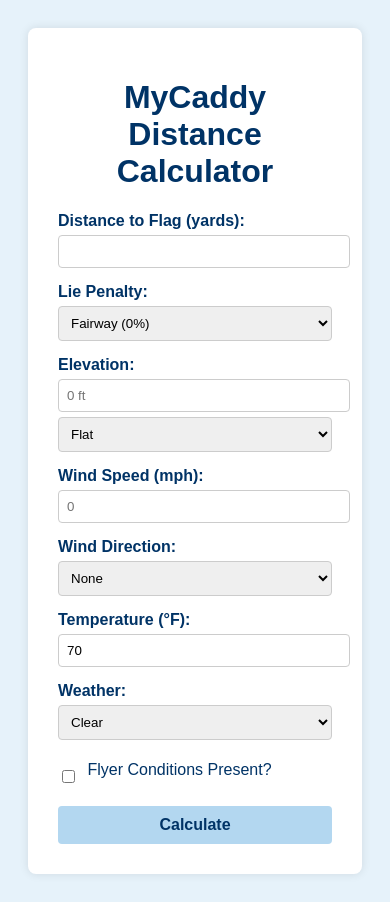
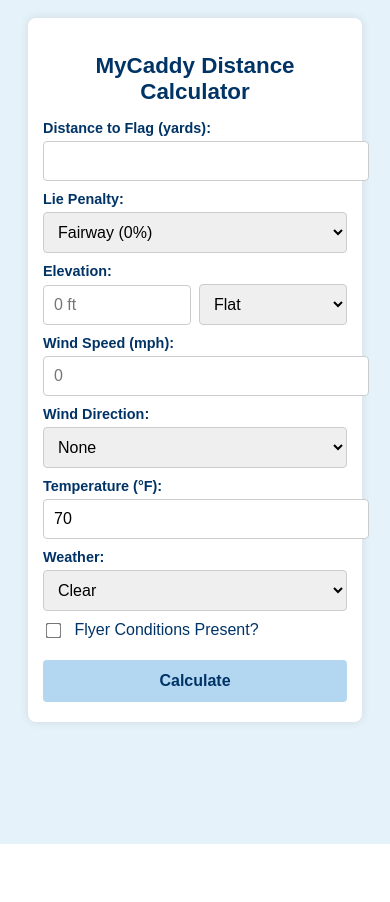
Before and after one commit to CanyenPalmer/MyCaddy, a Flask app: page / in a window 390 px wide. After the commit the page ends 844 px from the top, so only its background shows below. Run offline with Flask 3, Linux system fonts and the light colour scheme.

Commit message:
Update style.css

```diff
--- a/static/style.css
+++ b/static/style.css
@@ -34,13 +34,26 @@ select {
   border-radius: 4px;
 }
 
+.inline-row {
+  display: flex;
+  gap: 10px;
+  align-items: center;
+}
+
+.inline-row input[type="number"] {
+  flex: 1;
+}
+
+.inline-row select {
+  flex: 1;
+}
+
 input[type="checkbox"] {
   margin-right: 8px;
   vertical-align: middle;
 }
 
-label[for="flyer"],
-form label input[type="checkbox"] {
+.checkbox-label {
   display: inline-block;
   margin-top: 15px;
   font-weight: normal;
@@ -72,44 +85,51 @@ button:hover {
   color: #003366;
 }
 
-/* Responsive Design for Mobile */
 @media (max-width: 600px) {
-  body.mobile .container {
+  body {
+    padding: 10px;
+  }
+
+  .container {
     padding: 20px 15px;
     margin: 0 10px;
   }
 
-  body.mobile h1 {
+  h1 {
     font-size: 1.4em;
   }
 
-  body.mobile form label {
+  form label {
     font-size: 0.9em;
     margin-top: 10px;
   }
 
-  body.mobile input[type="number"],
-  body.mobile select {
+  input[type="number"],
+  select {
     font-size: 1em;
     padding: 10px;
   }
 
-  body.mobile button {
+  .inline-row {
+    gap: 8px;
+  }
+
+  button {
     font-size: 1em;
     padding: 12px;
   }
 
-  body.mobile .summary,
-  body.mobile .result {
+  .summary,
+  .result {
     font-size: 1em;
   }
 
-  body.mobile input[type="checkbox"] {
+  input[type="checkbox"] {
     transform: scale(1.2);
     margin-right: 10px;
   }
 
-  body.mobile label[for="flyer"] {
+  .checkbox-label {
     font-size: 1em;
     margin-top: 10px;
   }
```
